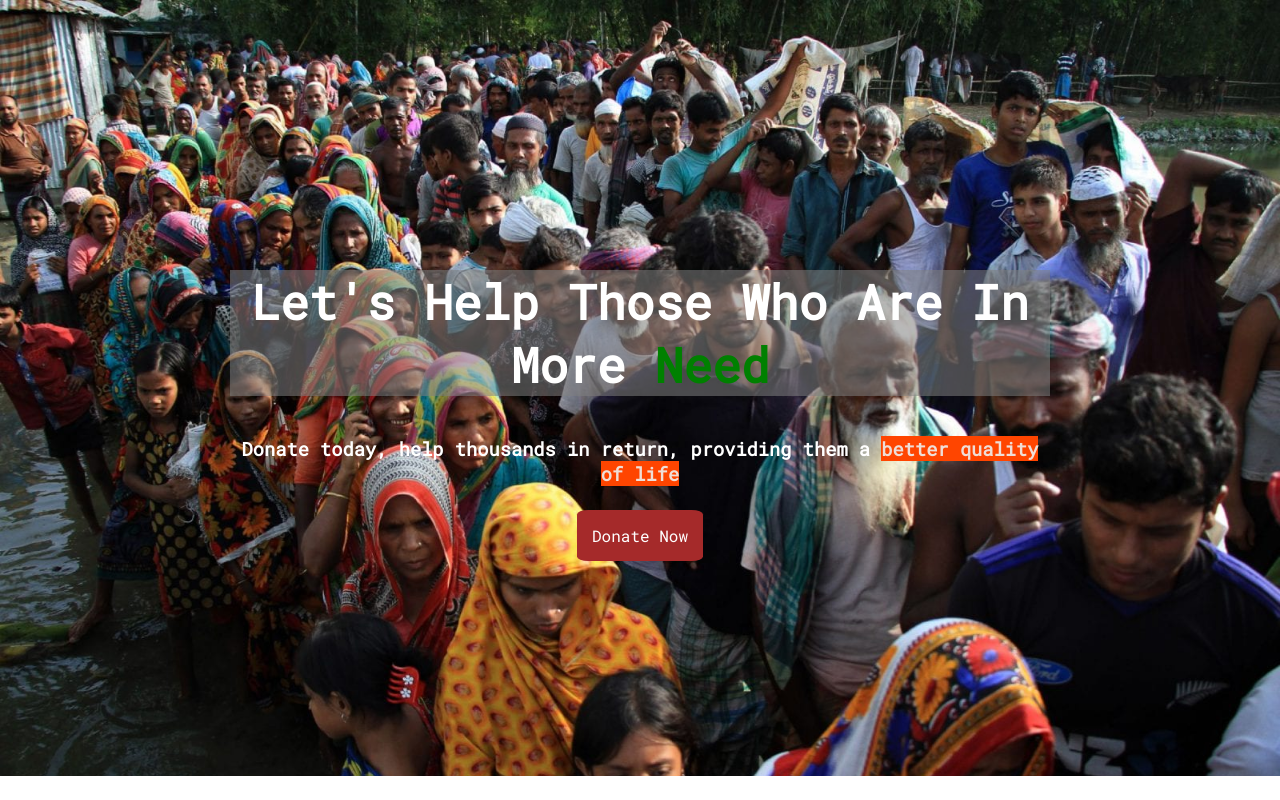
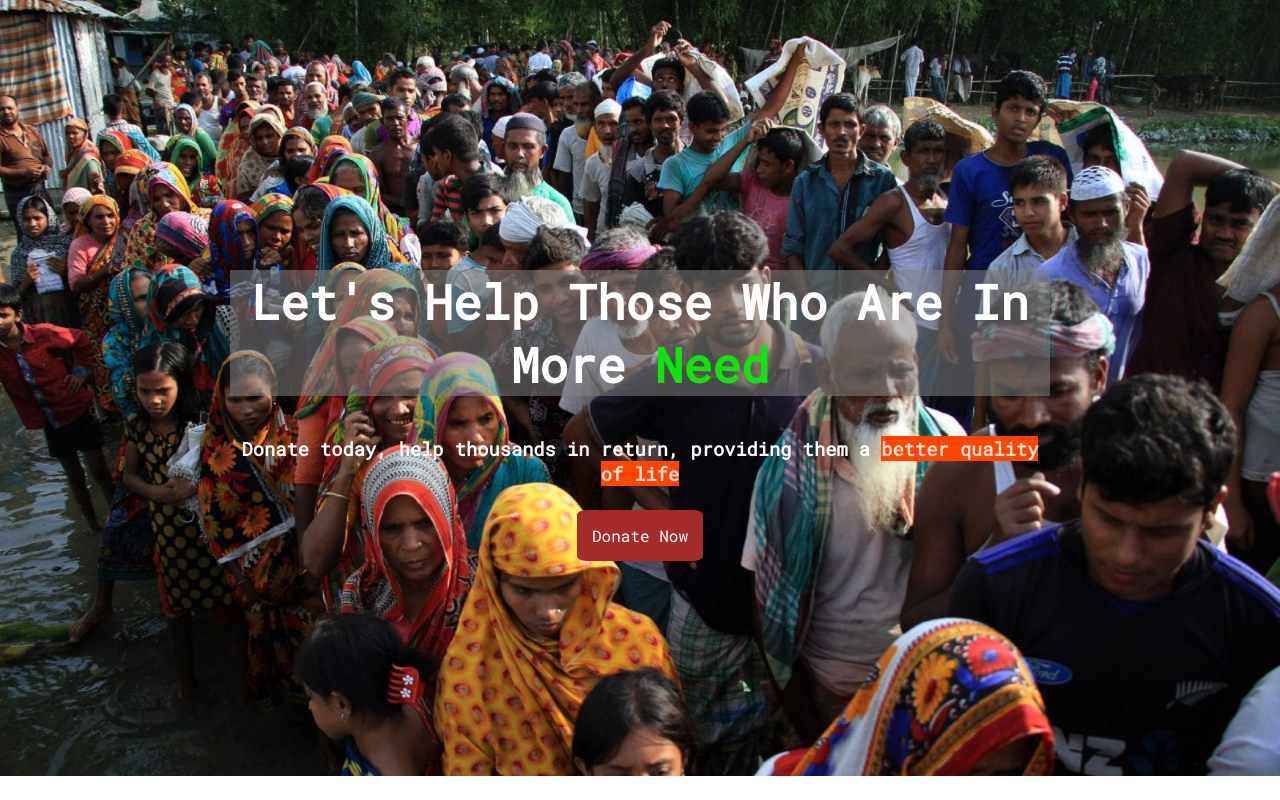
Before and after one commit to Barshonwebdev/donate-now, a plain HTML site: page index.html in a window 1280 px wide. Shown: the top 800 px of the page. Drawn offline with Linux system fonts and the light colour scheme.

Commit message:
corrected text highlight

```diff
--- a/index.html
+++ b/index.html
@@ -15,7 +15,7 @@
 </head>
 <body>
     <section class="top-banner">
-        <h1>Let's Help Those Who Are In More <span style="color: green;">Need</span></h1>
+        <h1>Let's Help Those Who Are In More <span style="color: rgb(15, 228, 15);">Need</span></h1>
         <h3>Donate today, help thousands in return, providing them a <span style="color: rgba(238, 234, 232, 0.925); background-color: orangered;">better quality of life</span> </h3>
         <br>
         <a class="button" href="">Donate Now</a>
```
